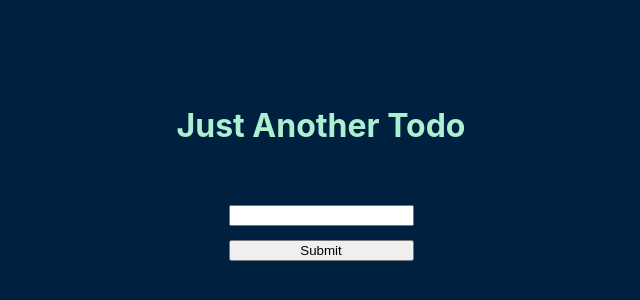
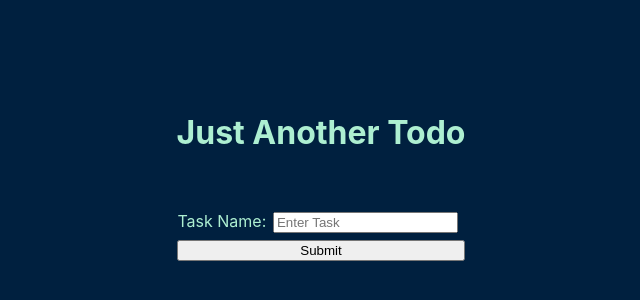
Before and after one commit to jatin33/fullstack-todo, a React (Create React App) app in the folder packages/client/: page / in a window 1280 px wide. Shown: the part 208-508 px from the top of the page, without its empty margins (319-959 px from the left). Built offline with nearby package versions, Linux system fonts and the light colour scheme.

Commit message:
Made some optimizations

```diff
--- a/packages/client/src/TodoContainer/Task/Task.js
+++ b/packages/client/src/TodoContainer/Task/Task.js
@@ -2,7 +2,7 @@ import React from 'react';
 import styles from './Task.module.css';
 import PropTypes from 'prop-types';
 
-class Task extends React.Component {
+class Task extends React.PureComponent {
     constructor(props) {
         super(props);
         this.state = {
--- a/packages/client/src/TodoContainer/TodoTracker.js
+++ b/packages/client/src/TodoContainer/TodoTracker.js
@@ -7,9 +7,9 @@ class TodoTracker extends React.Component {
     constructor(props) {
         super(props);
         this.state = {
-            todos: [],
-            currentText: ''
+            todos: []
         }
+        this.currentText = React.createRef();
     }
 
     componentDidMount(){
@@ -20,25 +20,21 @@ class TodoTracker extends React.Component {
           });
     }
 
-    handleChange = (e) => {
-        this.setState({ currentText: e.target.value });
-    }
-
     handleSubmit = (e) => {
         e.preventDefault();
-        let { currentText } = this.state;
+        let { value } = this.currentText.current;
         let { todos } = this.state;
-        if(this.state.currentText !== ''){
+        if(value !== ''){
             const task = {
-                text: currentText
+                text: value
             }
             db.table('tasks')
               .add(task)
               .then((id)=>{
                 task[id]=id;
                 todos.push(task);
-                currentText = '';
-                this.setState({todos,currentText});
+                this.currentText.current.value = '';
+                this.setState({todos});
               })
               .catch((err)=>{
                   console.log(`Cannot add task cause ${err}`);
@@ -79,10 +75,16 @@ class TodoTracker extends React.Component {
         return (
             <div className={styles.container}>
                 <form onSubmit={this.handleSubmit} className={styles.form}>
-                    <input value={this.state.currentText} onChange={this.handleChange} />
-                    <input type="submit" value="Submit" />
+                    <label htmlFor="taskname">
+                    Task Name:
+                    <input value={this.state.currentText}
+                           ref={this.currentText}
+                           placeholder={'Enter Task'}
+                           id="taskname"/>
+                    </label>
+                    <button type="submit">Submit</button>
                 </form>
-                <div>
+                <div data-testid="tasklist">
                     {this.state.todos.map((task, index) => <Task text={task.text}
                         key={index}
                         index={task.id}
```
Also changed, not shown: packages/client/src/App.css (+4 -4 lines), 2 other files (tests, documents, lock files or other folders).
